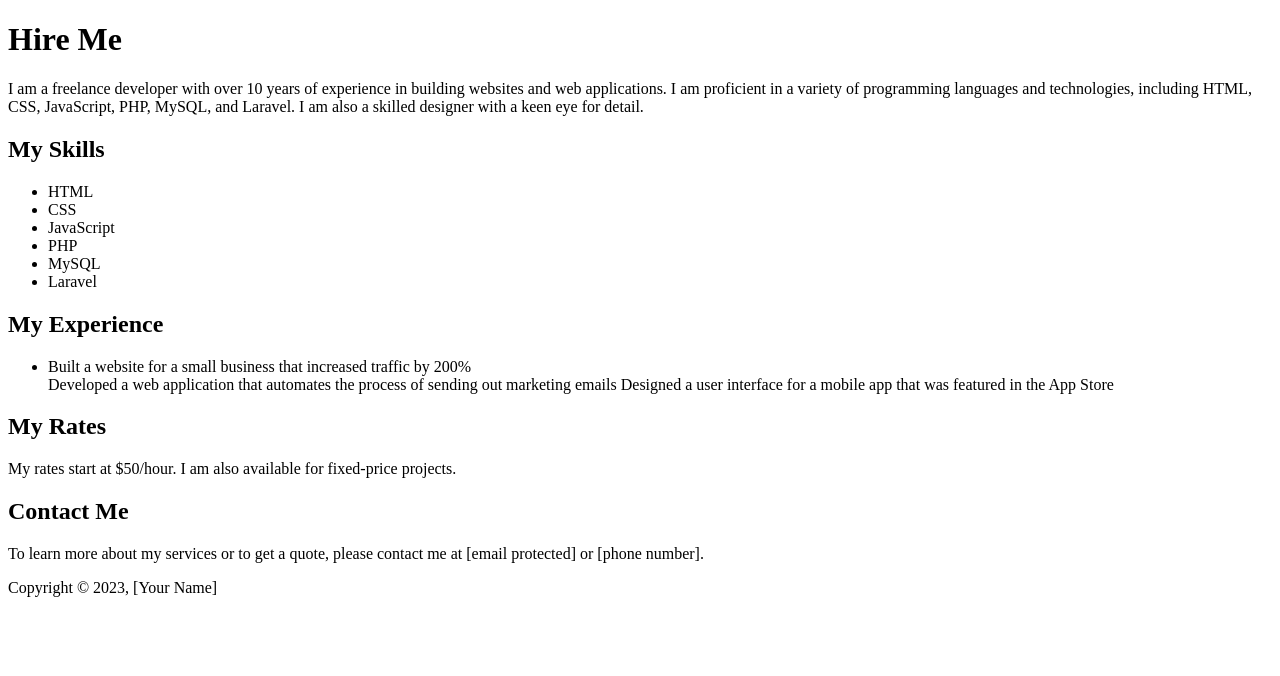
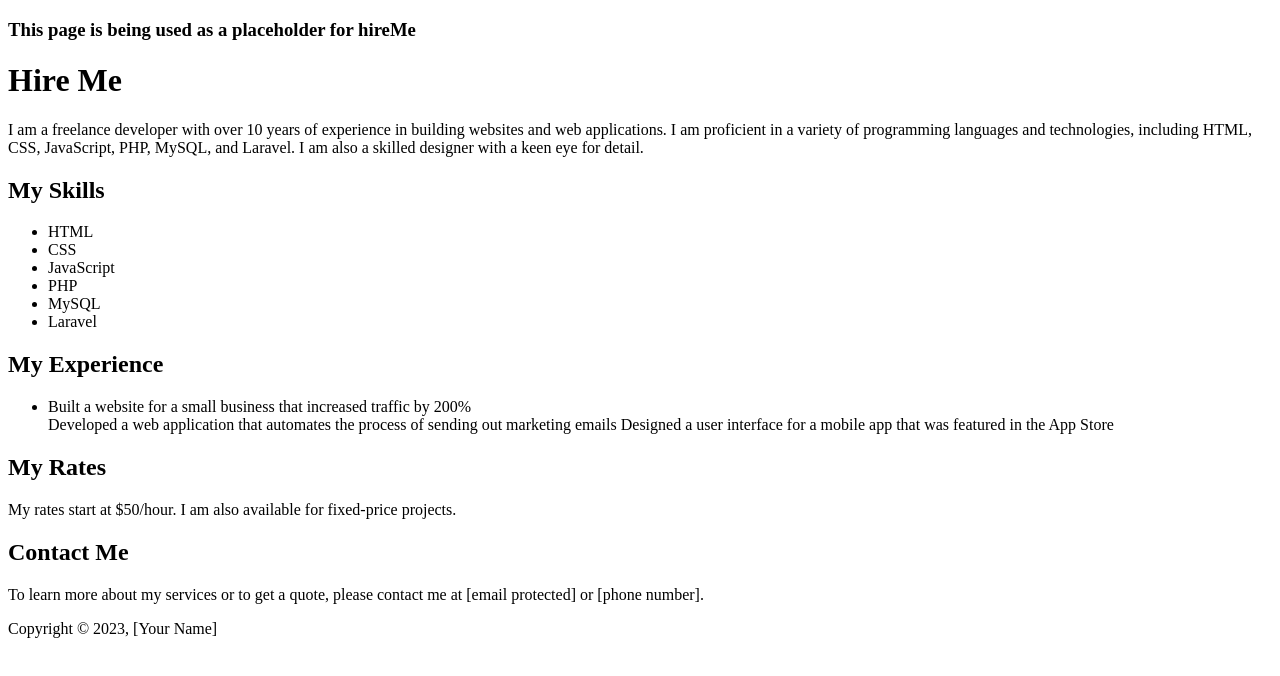
Before and after one commit to SuperJamey/BARD_HireMe, a plain HTML site: page index.html in a window 1280 px wide. Drawn offline with Linux system fonts and the light colour scheme.

Commit message:
add placeholder disclaimer

```diff
--- a/index.html
+++ b/index.html
@@ -7,6 +7,7 @@
 </head>
 <body>
   <header>
+    <h3>This page is being used as a placeholder for hireMe</h3>
     <h1>Hire Me</h1>
     <p>I am a freelance developer with over 10 years of experience in building websites and web applications. I am proficient in a variety of programming languages and technologies, including HTML, CSS, JavaScript, PHP, MySQL, and Laravel. I am also a skilled designer with a keen eye for detail.</p>
   </header>
```
